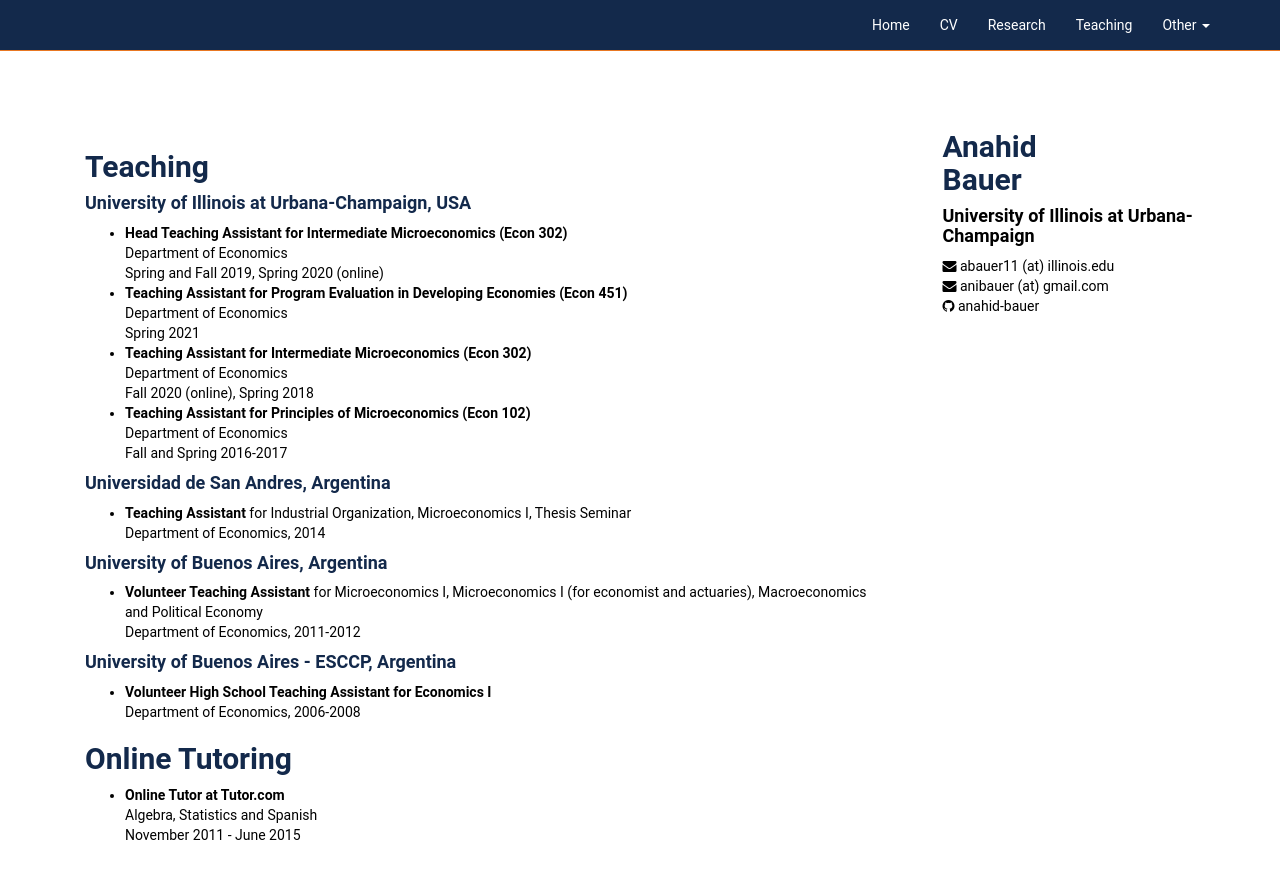
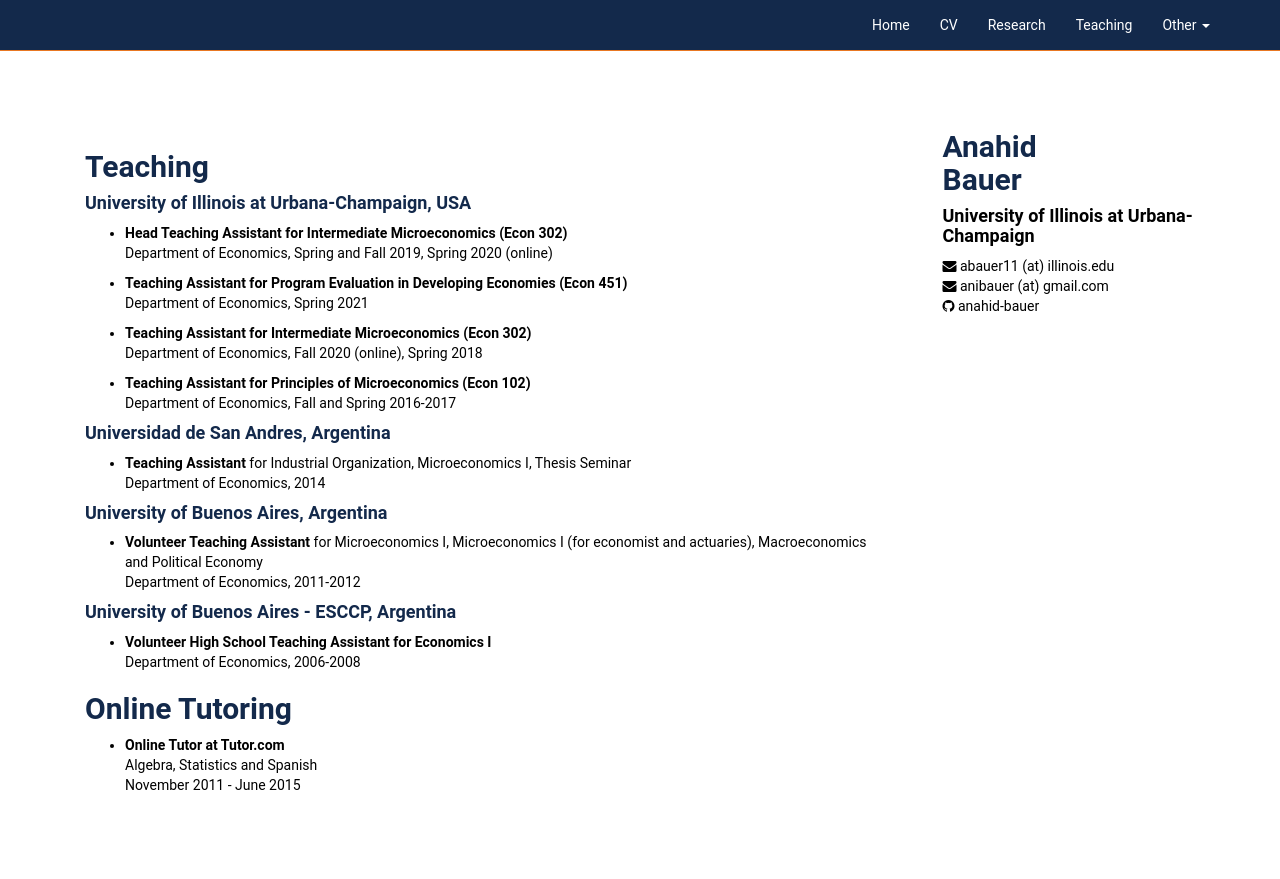
Before and after one commit to anahid-bauer/anahid-bauer.github.io, a Jekyll site: the page built from teaching.md, in a window 1280 px wide and 965 px high. Shown: the top 879 px of the window. Built offline with Jekyll 4.4.1, drawn with Linux system fonts in a browser that asks for light colours; our own code applies the rules of GitHub Pages for plain Markdown files.

```diff
--- a/teaching.md
+++ b/teaching.md
@@ -6,17 +6,17 @@ layout: secondary_pages
 
 #### University of Illinois at Urbana-Champaign, USA
 - **Head Teaching Assistant for Intermediate Microeconomics (Econ 302)**<br>
-	 Department of Economics<br>
-	 Spring and Fall 2019, Spring 2020 (online)
+	 Department of Economics, Spring and Fall 2019, Spring 2020 (online)<br>
+
 - **Teaching Assistant for Program Evaluation in Developing Economies (Econ 451)**<br>
-	 Department of Economics<br>
-	 Spring 2021
+	 Department of Economics, Spring 2021<br>
+
 - **Teaching Assistant for Intermediate Microeconomics (Econ 302)**<br>
-	 Department of Economics<br>
-	 Fall 2020 (online), Spring 2018
+	 Department of Economics, Fall 2020 (online), Spring 2018<br>
+
 - **Teaching Assistant for Principles of Microeconomics (Econ 102)**<br>
-	 Department of Economics<br>
-	 Fall and Spring 2016-2017
+	 Department of Economics, Fall and Spring 2016-2017<br>
+
 
 #### Universidad de San Andres, Argentina
 - **Teaching Assistant** for Industrial Organization, Microeconomics I, Thesis Seminar<br>
```
